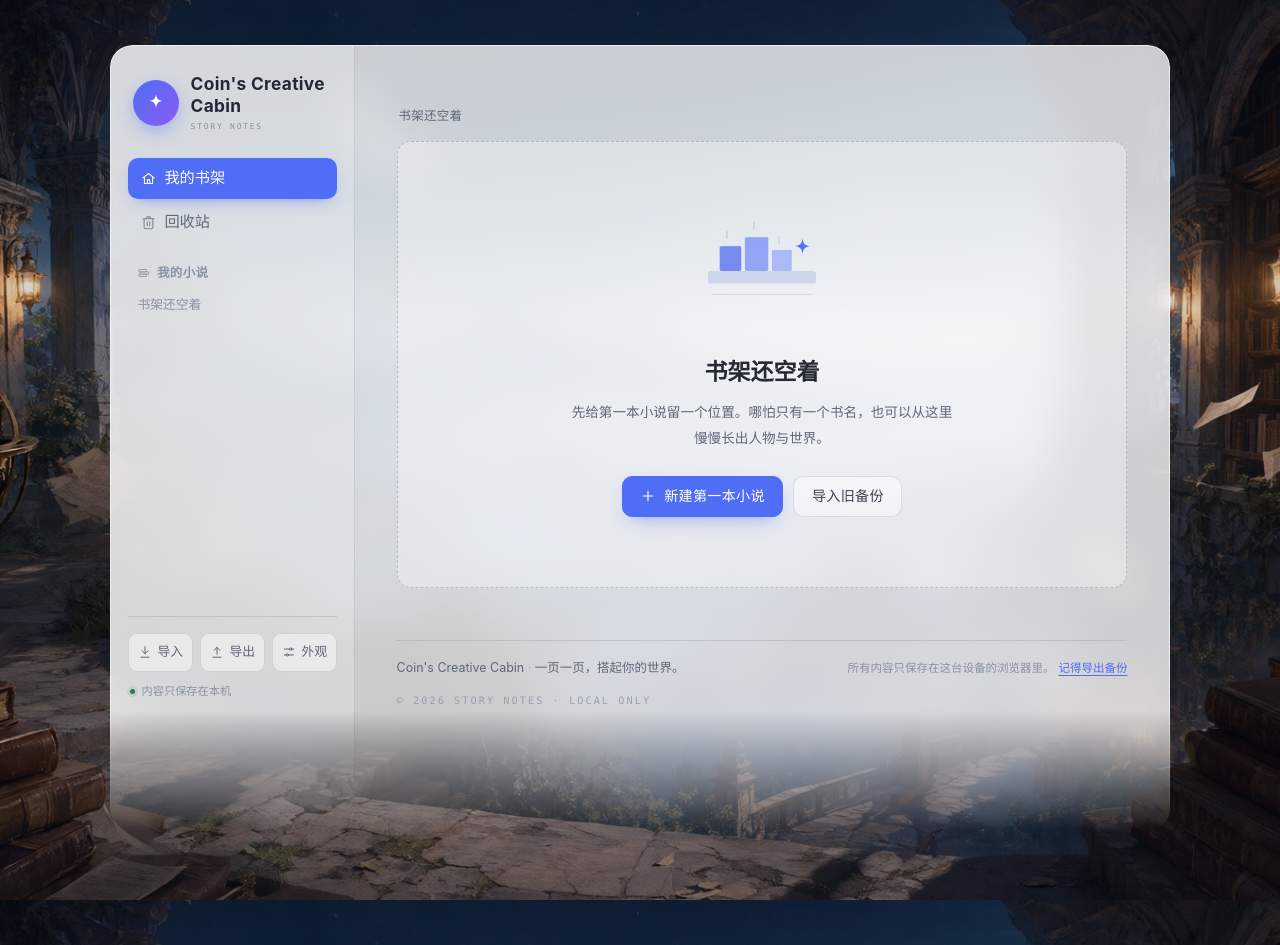
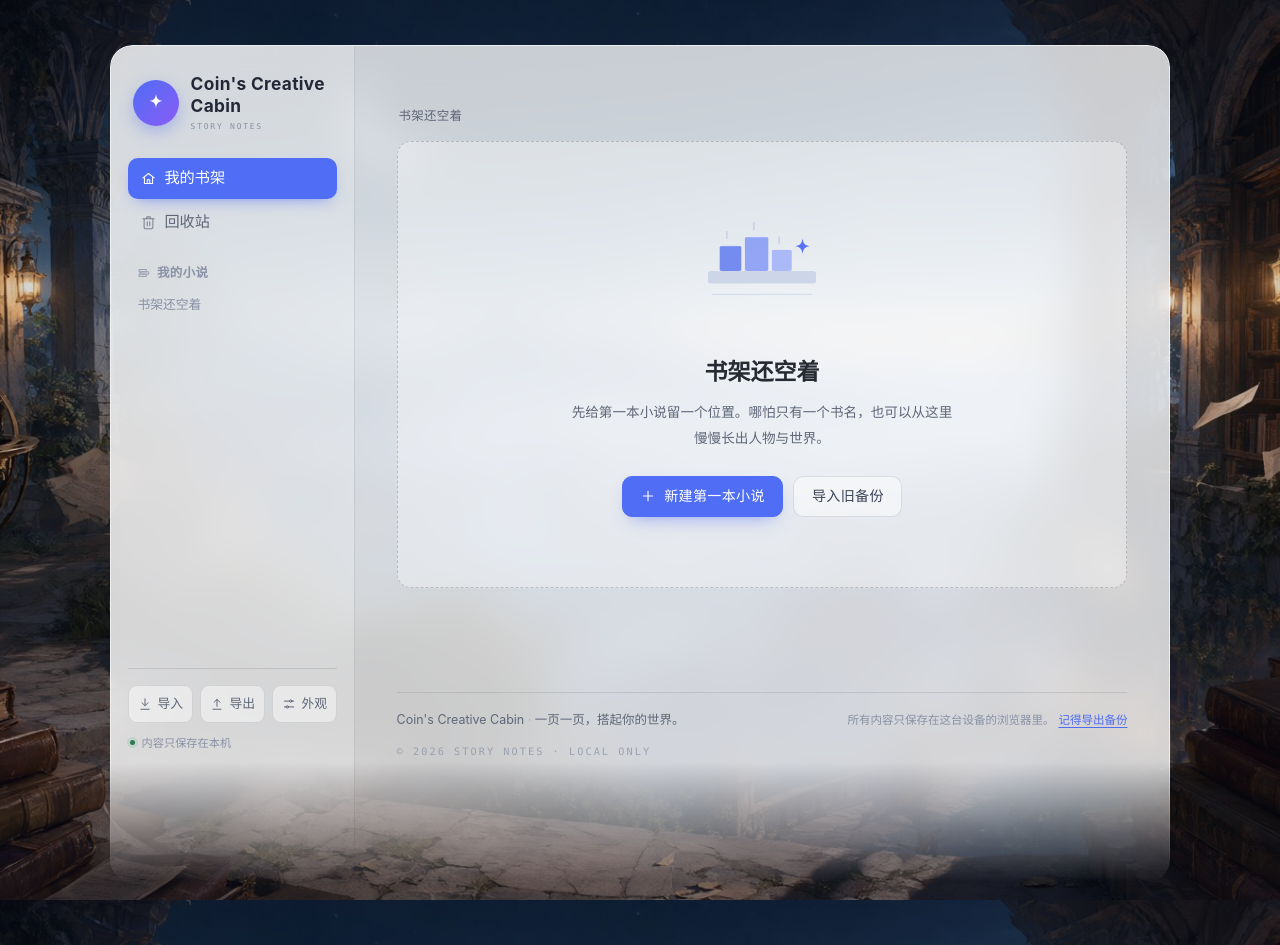
Before and after one commit to fakeCoin5647/fakeCoin5647.github.io, a Jekyll site: the page built from index.html, in a window 1280 px wide. Built offline with Jekyll 4.4.1, drawn with Linux system fonts in a browser that asks for light colours.

Commit message:
所有页面统一底部渐隐与高度

```diff
--- a/assets/css/theme.css
+++ b/assets/css/theme.css
@@ -2570,24 +2570,37 @@ body {
 /* ---------- 响应式 ---------- */
 
 @media (min-width: 881px) {
-  /* 书架少内容时也保持完整画布，底边渐隐进壁纸 */
+  /* 书架、分区与条目共用同高画布，底边渐隐进壁纸 */
   #shelfView {
-    min-height: 450px;
-  }
-
-  .page:has(#shelfView:not([hidden])) .content {
+    min-height: 542px;
+  }
+
+  .content {
     padding-bottom: 120px;
   }
 
-  .page:has(#shelfView:not([hidden])) .sidebar {
+  .page:has(#shelfView:not([hidden])) .sidebar,
+  .page:has(#novelView:not([hidden]).is-section-view) .sidebar,
+  .page:has(#novelView:not([hidden]).is-entry-view) .sidebar {
     padding-bottom: 130px;
   }
 
-  .page:has(#shelfView:not([hidden])) .sidebar-footer {
+  .page:has(#shelfView:not([hidden])) .sidebar-footer,
+  .page:has(#novelView:not([hidden]).is-section-view) .sidebar-footer,
+  .page:has(#novelView:not([hidden]).is-entry-view) .sidebar-footer {
     margin-top: auto;
   }
 
-  .page:has(#shelfView:not([hidden])) {
+  /* 大纲编辑器很长，脚注保持紧跟导航，不推到页面底部 */
+  .page:has(#novelView:not([hidden]).is-entry-view):has(#outlineEditorForm) .sidebar {
+    padding-bottom: 1.3rem;
+  }
+
+  .page:has(#novelView:not([hidden]).is-entry-view):has(#outlineEditorForm) .sidebar-footer {
+    margin-top: 1.4rem;
+  }
+
+  .page {
     -webkit-mask-image: linear-gradient(to bottom, #000 calc(100% - 120px), transparent 100%);
     mask-image: linear-gradient(to bottom, #000 calc(100% - 120px), transparent 100%);
   }
```
